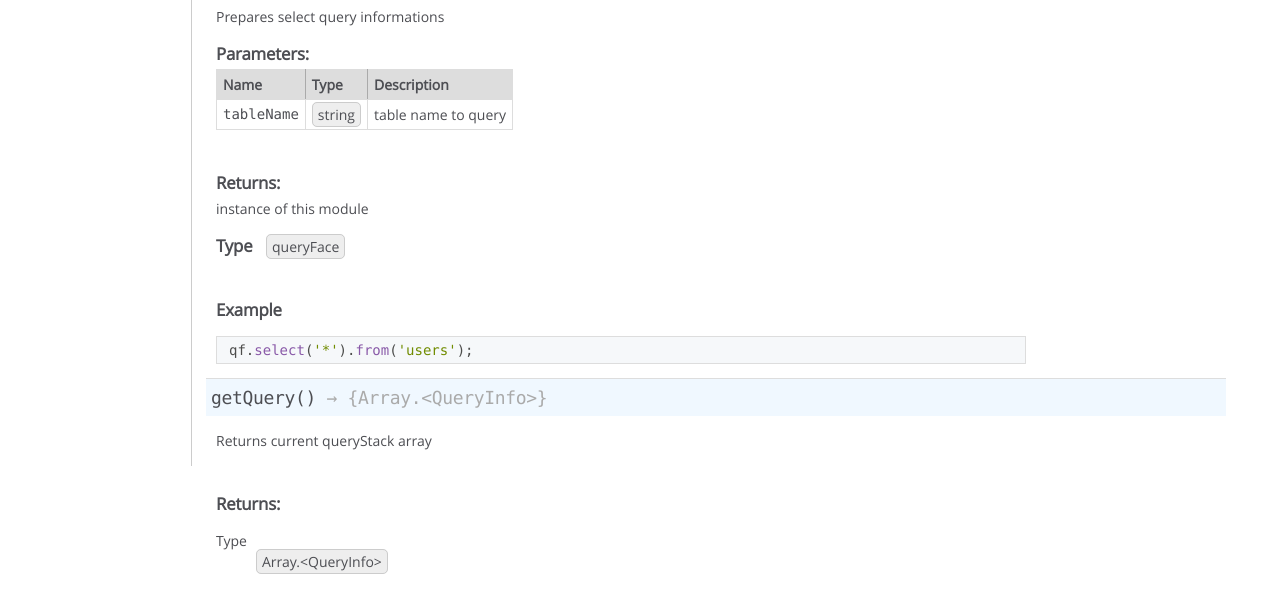
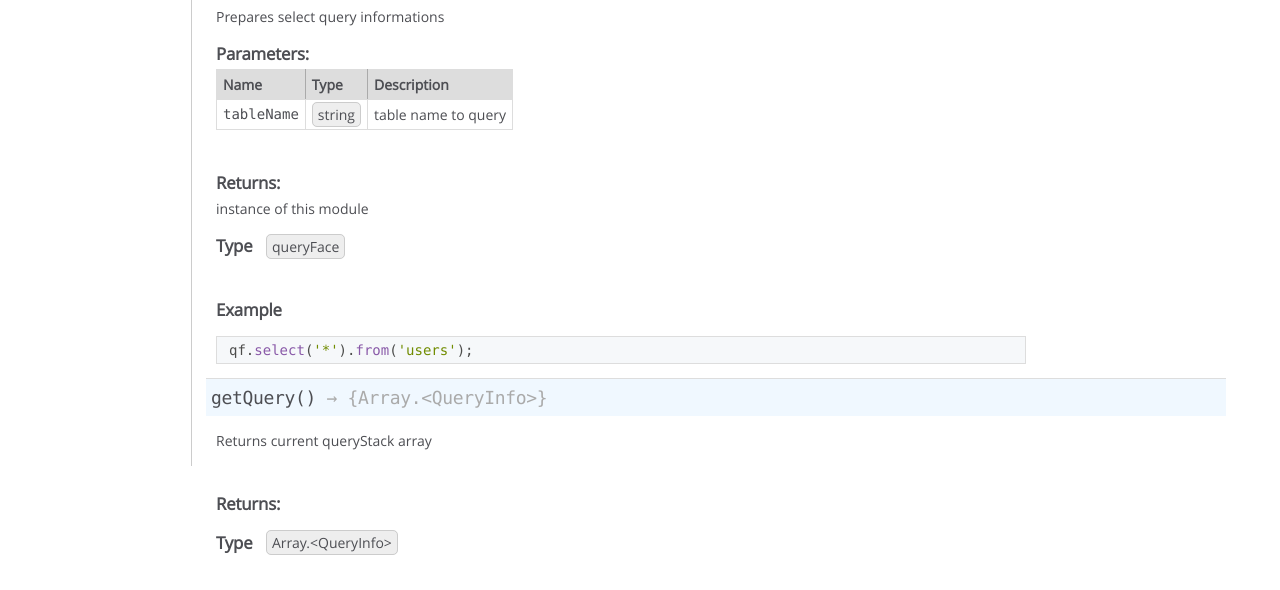
Before and after one commit to enginustun/query-face, a website: page docs/query-face/0.0/module-queryFace.html in a window 1280 px wide. Shown: the part 334-924 px from the top of the page. Drawn offline with Linux system fonts and the light colour scheme.

Commit message:
Update documentation style

```diff
--- a/docs/public/styles/jsdoc-default.css
+++ b/docs/public/styles/jsdoc-default.css
@@ -238,12 +238,14 @@ span.param-type {
   border-radius: 5px;
 }
 
-.param-desc + dl dd {
+.param-desc + dl dd,
+h5 + dl dd {
   margin-top: -26px;
   margin-left: 50px;
 }
 
-.param-desc + dl dt {
+.param-desc + dl dt,
+h5 + dl dt {
   font-size: 120%;
   font-weight: bold;
   letter-spacing: -0.01em;
```
